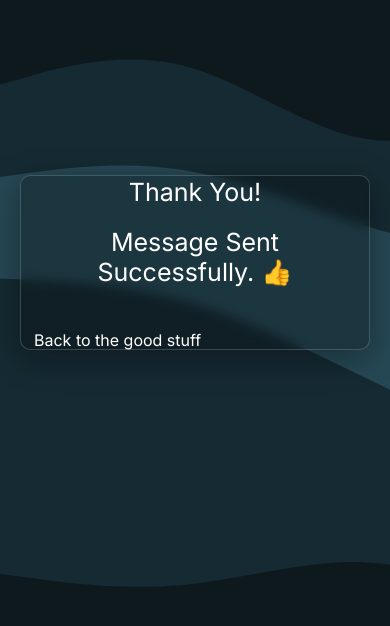
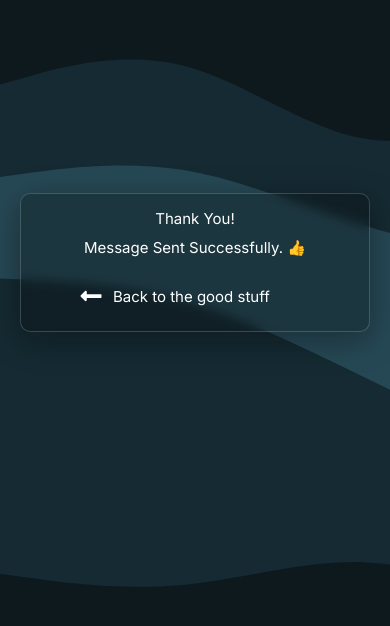
Before and after one commit to Web-Dev-Codi/portfolio-built-in-next.js, a Next.js app: page /success in a window 390 px wide. Shown: the part 160-786 px from the top of the page. Built offline with nearby package versions, Linux system fonts and the light colour scheme; a web font is replaced by a local one.

Commit message:
Working on mobile font size

```diff
--- a/app/success/page.jsx
+++ b/app/success/page.jsx
@@ -1,6 +1,7 @@
 import Link from 'next/link'
 import styles from '../success/success.module.css'
 import wave from '../../public/images/wave1440.svg'
+import {FaLongArrowAltLeft} from "react-icons/fa"
 
 export default function Success() {
   return (
@@ -17,7 +18,7 @@ export default function Success() {
                     <p>Message Sent Successfully. 👍</p>
                   </div>
               </div>
-              <Link href="/" className={styles.success_card_anchor}><i className="fas fa-long-arrow-alt-left"></i>Back to the good stuff</Link>
+              <Link href="/" className={styles.success_card_anchor}><FaLongArrowAltLeft  className={styles.svg} /><p>Back to the good stuff</p></Link>
             </div>
         </section>
     </main>
--- a/app/success/success.module.css
+++ b/app/success/success.module.css
@@ -12,6 +12,10 @@
 	padding-bottom: 15px;
   }
 
+.svg {
+    height: 1.5rem;
+    width: 1.5rem;
+}
 
 .modal {
 	display: grid;
@@ -36,8 +40,13 @@
 }
 
 .success_card_anchor {
-	padding: 8px;
-	text-decoration: none;
+  display: flex;
+  flex-direction: row;
+  gap: 10px;
+  font-size: 20px;
+  justify-content: flex-start;
+  align-items: center;
+  text-decoration: none;
 	color: white;
 }
 
@@ -57,8 +66,7 @@
 }
 
 .modal_container p {
-	margin: 0;
-	padding: 10px;
+	margin: 5px;
 	font-size: 25px;
 	color: white;
 }
@@ -86,3 +94,32 @@
 			color: yellow;
 		}
 	}
+
+  @media screen and (max-width: 480px) {
+	.modal {
+		width: 350px;
+		height: fit-content;
+    padding: 10px;
+	}
+
+   .modal_content {
+    padding-bottom: 0px;
+  }
+
+  .modal_container p {
+    font-size: 15px;
+  }
+  .success_card_anchor {
+    font-size: 15px;
+    display: flex;
+    flex-direction: row;
+    gap: 10px;
+    justify-content: flex-start;
+    align-items: center;
+  }
+  .svg {
+    height: 1.5rem;
+    width: 1.5rem;
+  }
+
+}
```
